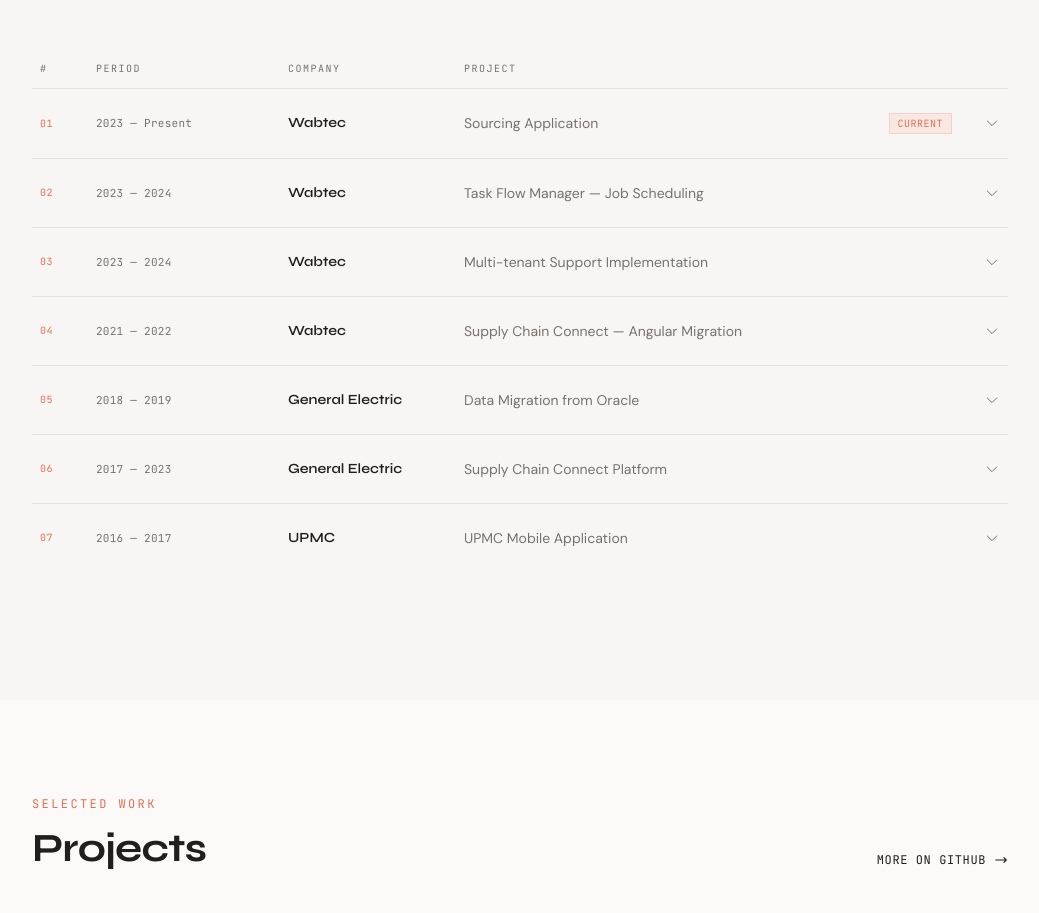
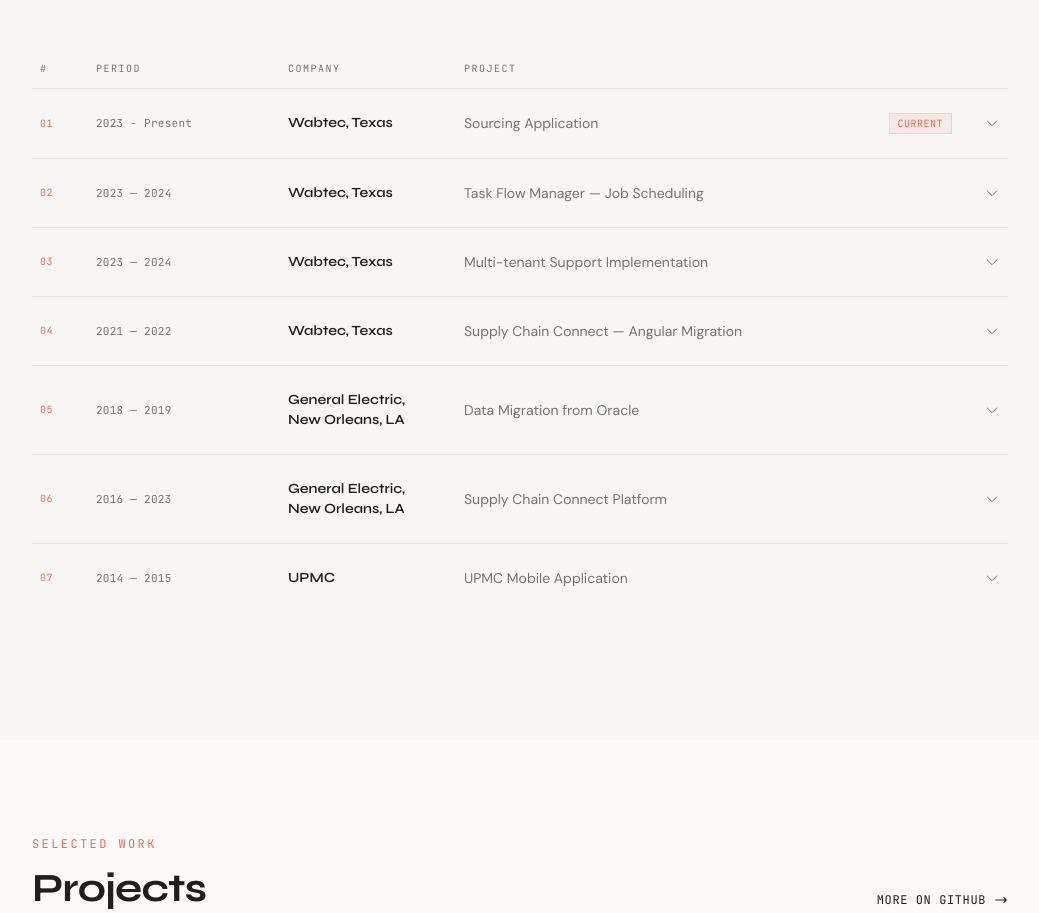
Before and after one commit to shreshthK/portfolio, a React (Vite) app: page / in a window 1280 px wide. Shown: the part 1894-2807 px from the top of the page, without its empty margins (120-1159 px from the left). Built offline with nearby package versions, Linux system fonts and the light colour scheme.

Commit message:
fix: update timeline dates for accuracy

```diff
--- a/src/components/Timeline/Timeline.tsx
+++ b/src/components/Timeline/Timeline.tsx
@@ -121,11 +121,11 @@
 
     const timelineData: TimelineEntry[] = [
         {
-            date: "2023 — Present",
+            date: "2023 - Present",
             title: "Sourcing Application",
             description: "Developed sourcing application features to streamline procurement processes and vendor management.",
             role: "Senior Software Developer lvl 2",
-            company: "Wabtec",
+            company: "Wabtec, Texas",
             companyUrl: "https://www.wabteccorp.com/",
             isLatest: true
         },
@@ -134,7 +134,7 @@
             title: "Task Flow Manager — Job Scheduling",
             description: "Created a job scheduling system to schedule tasks including DB scripts, API calls, and other automated tasks.",
             role: "Senior Software Developer lvl 2",
-            company: "Wabtec",
+            company: "Wabtec, Texas",
             companyUrl: "https://www.wabteccorp.com/",
         },
         {
@@ -142,7 +142,7 @@
             title: "Multi-tenant Support Implementation",
             description: "Made frontend/backend database agnostic to support multi-tenancy, integrating multiple enterprise databases including Oracle.",
             role: "Senior Software Developer",
-            company: "Wabtec",
+            company: "Wabtec, Texas",
             companyUrl: "https://www.wabteccorp.com/",
         },
         {
@@ -150,7 +150,7 @@
             title: "Supply Chain Connect — Angular Migration",
             description: "Led the refactoring of the codebase from AngularJS to Angular using a hybrid approach to ensure smooth transition.",
             role: "Staff Software Developer",
-            company: "Wabtec",
+            company: "Wabtec, Texas",
             companyUrl: "https://www.wabteccorp.com/",
         },
         {
@@ -158,17 +158,17 @@
             title: "Data Migration from Oracle",
             description: "Created a data migration tool to migrate data from Oracle to PostgreSQL using NodeJS and Oracle's NodeJS driver.",
             role: "Software Developer",
-            company: "General Electric",
+            company: "General Electric, New Orleans, LA",
         },
         {
-            date: "2017 — 2023",
+            date: "2016 — 2023",
             title: "Supply Chain Connect Platform",
             description: "Developed enterprise supply chain management solutions using AngularJS, Java, and PostgreSQL with Google Polymers and Angular Material.",
             role: "Software Developer",
-            company: "General Electric",
+            company: "General Electric, New Orleans, LA",
         },
         {
-            date: "2016 — 2017",
+            date: "2014 — 2015",
             title: "UPMC Mobile Application",
             description: "Built mobile healthcare applications using Backbone.js and Java Spring Boot for the UPMC health system.",
             role: "Software Developer Contractor",
```
